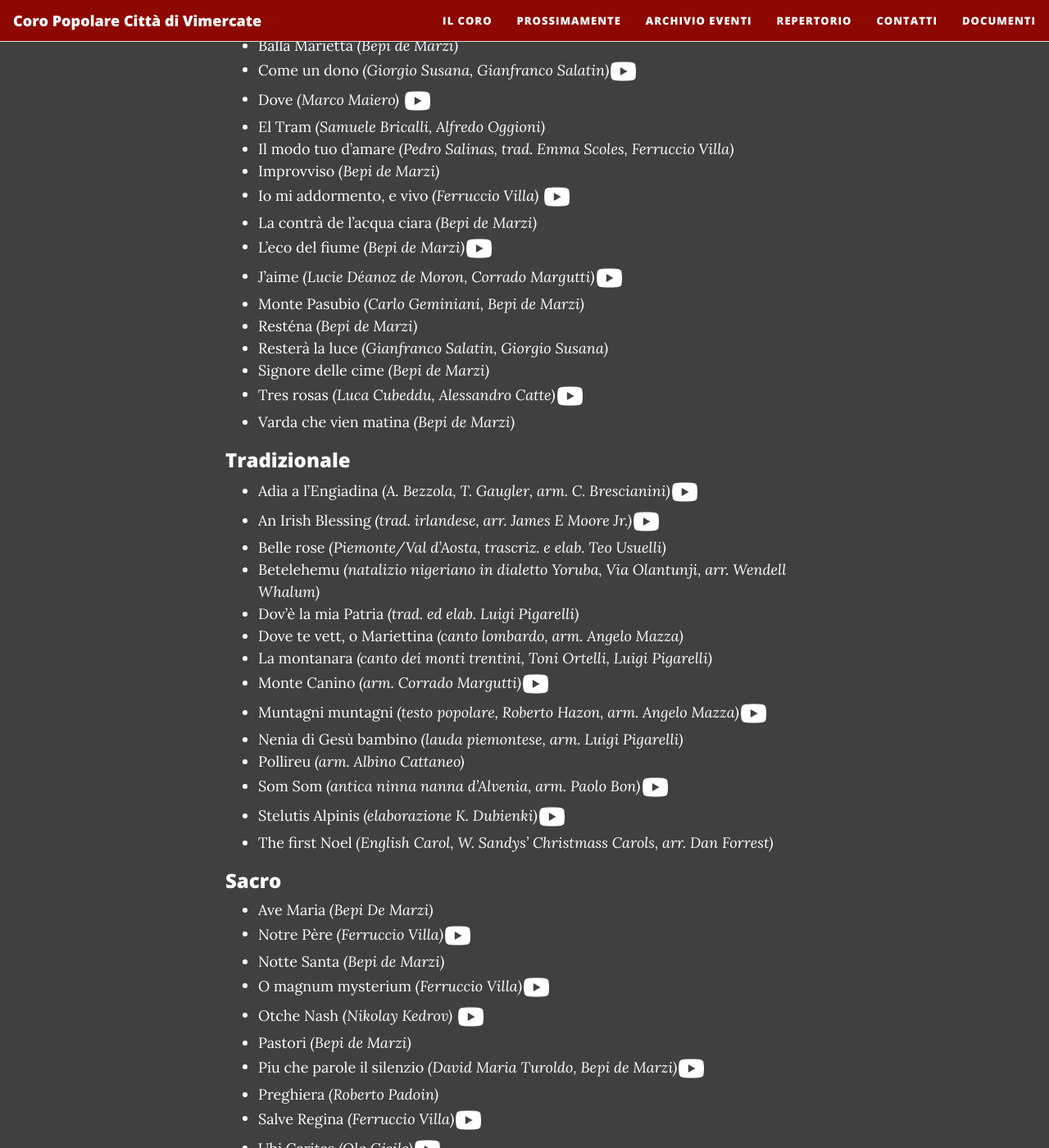
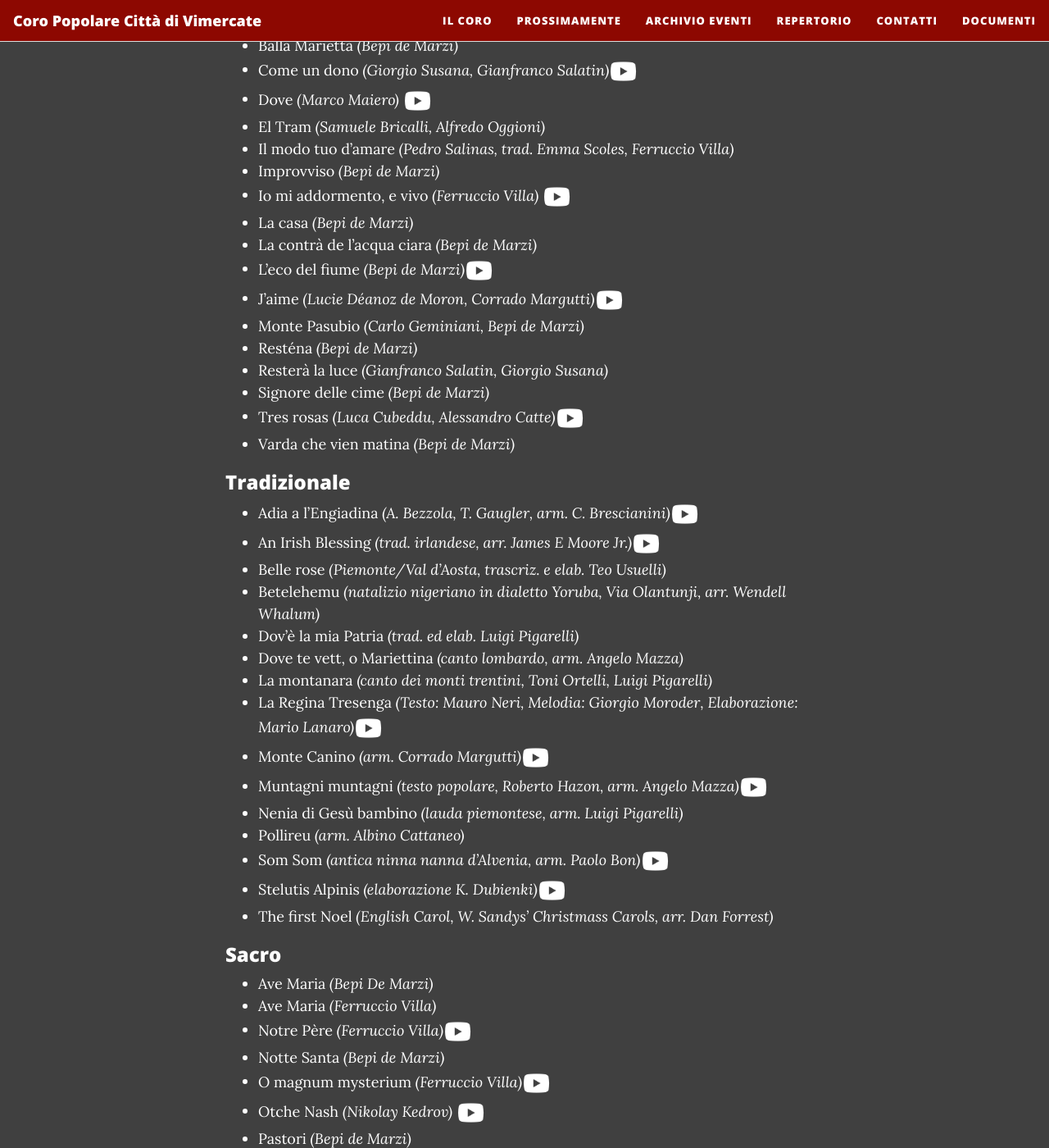
Before and after one commit to Corovimercate/Corovimercate.github.io, a Jekyll site: the page built from repertorio.md, in a window 1280 px wide and 1400 px high, scrolled down 239 px. Shown: the whole window at 82% size. Built offline with Jekyll 4.4.1, drawn with Linux system fonts in a browser that asks for light colours; nearby versions of some CDN libraries.

Commit message:
Updated repertorio

```diff
--- a/repertorio.md
+++ b/repertorio.md
@@ -10,12 +10,13 @@ layout: page
 
 - Autunno, così inverno *(Alessandro Lutman, Ferruccio Villa)*
 - Balla Marietta *(Bepi de Marzi)*
-- Come un dono *(Giorgio Susana, Gianfranco Salatin)*<a href="https://youtu.be/yKOF4m3xEcI"><img src="https://www.corovimercate.it/assets/img/icons8-youtube-50.png" alt="YouTube" style="width:36px;height:36px;"></a>
+- Come un dono *(Giorgio Susana, Gianfranco Salatin)*<a href="https://youtu.be/cI-p5RQyv9Q?si=X1HEvXYl4evXvjjz"><img src="https://www.corovimercate.it/assets/img/icons8-youtube-50.png" alt="YouTube" style="width:36px;height:36px;"></a>
 - Dove *(Marco Maiero)* <a href="https://youtu.be/F6BDfuFKvGk"><img src="https://www.corovimercate.it/assets/img/icons8-youtube-50.png" alt="YouTube" style="width:36px;height:36px;"></a>
 - El Tram *(Samuele Bricalli, Alfredo Oggioni)*
 - Il modo tuo d’amare *(Pedro Salinas, trad. Emma Scoles, Ferruccio Villa)*
 - Improvviso *(Bepi de Marzi)*
 - Io mi addormento, e vivo *(Ferruccio Villa)* <a href="https://youtu.be/wyq35YPMo9w"><img src="https://www.corovimercate.it/assets/img/icons8-youtube-50.png" alt="YouTube" style="width:36px;height:36px;"></a>
+- La casa *(Bepi de Marzi)*
 - La contrà de l’acqua ciara *(Bepi de Marzi)*
 - L’eco del fiume *(Bepi de Marzi)*<a href="https://youtu.be/aAYVHhHTcK4"><img src="https://www.corovimercate.it/assets/img/icons8-youtube-50.png" alt="YouTube" style="width:36px;height:36px;"></a>
 - J’aime *(Lucie Déanoz de Moron, Corrado Margutti)*<a href="https://youtu.be/TRzu9SAlirI"><img src="https://www.corovimercate.it/assets/img/icons8-youtube-50.png" alt="YouTube" style="width:36px;height:36px;"></a>
@@ -36,6 +37,7 @@ layout: page
 - Dov’è la mia Patria *(trad. ed elab. Luigi Pigarelli)*
 - Dove te vett, o Mariettina *(canto lombardo, arm. Angelo Mazza)*
 - La montanara *(canto dei monti trentini, Toni Ortelli, Luigi Pigarelli)*
+- La Regina Tresenga *(Testo: Mauro Neri, Melodia: Giorgio Moroder, Elaborazione: Mario Lanaro)*<a href="https://youtu.be/P76KFnOWWVs?si=cP5ArQbhMZV3nqs8"><img src="https://www.corovimercate.it/assets/img/icons8-youtube-50.png" alt="YouTube" style="width:36px;height:36px;"></a>
 - Monte Canino *(arm. Corrado Margutti)*<a href="https://youtu.be/IXldplnmFzY"><img src="https://www.corovimercate.it/assets/img/icons8-youtube-50.png" alt="YouTube" style="width:36px;height:36px;"></a>
 - Muntagni muntagni *(testo popolare, Roberto Hazon, arm. Angelo Mazza)*<a href="https://youtu.be/_aVRQFGKwW8"><img src="https://www.corovimercate.it/assets/img/icons8-youtube-50.png" alt="YouTube" style="width:36px;height:36px;"></a>
 - Nenia di Gesù bambino *(lauda piemontese, arm. Luigi Pigarelli)*
@@ -47,6 +49,7 @@ layout: page
 <h3>Sacro</h3>
 
 - Ave Maria *(Bepi De Marzi)*
+- Ave Maria *(Ferruccio Villa)*
 - Notre Père *(Ferruccio Villa)*<a href="https://youtu.be/aBVIlo3JPe4"><img src="https://www.corovimercate.it/assets/img/icons8-youtube-50.png" alt="YouTube" style="width:36px;height:36px;"></a>
 - Notte Santa *(Bepi de Marzi)*
 - O magnum mysterium *(Ferruccio Villa)*<a href="https://youtu.be/DrTq1C2MfJQ"><img src="https://www.corovimercate.it/assets/img/icons8-youtube-50.png" alt="YouTube" style="width:36px;height:36px;"></a>
```
